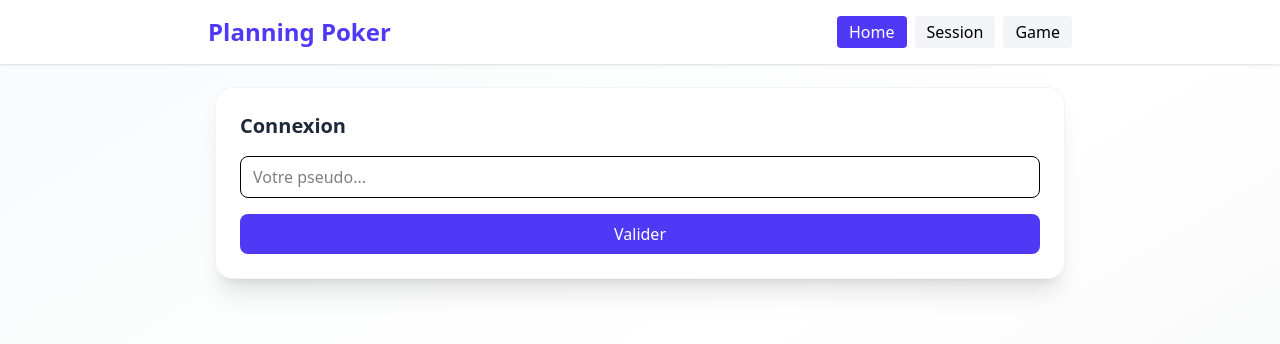
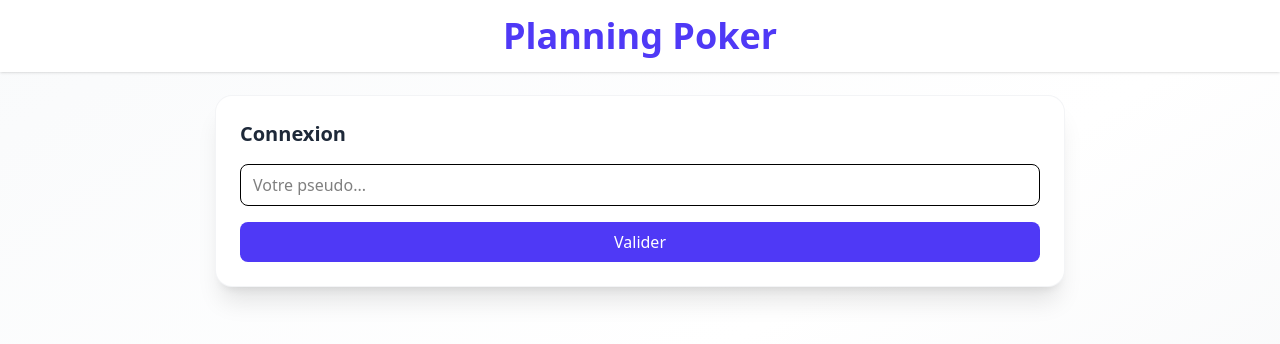
Before and after one commit to AxelDoussoux/Conception-de-projet--Planning-Poker-Doussoux-Berger, a React (Vite) app: page / in a window 1280 px wide. Shown: the top 344 px of the page. Built offline with nearby package versions, Linux system fonts and the light colour scheme; no server answers.

Commit message:
Simplify header layout and update title style

```diff
--- a/src/App.tsx
+++ b/src/App.tsx
@@ -16,13 +16,8 @@ export default function App() {
     <div className="min-h-screen bg-gradient-to-br from-gray-50 via-white to-gray-100">
       {/* Header + Navbar */}
       <header className="bg-white shadow-sm">
-        <div className="max-w-4xl mx-auto px-4 py-4 flex items-center justify-between">
-          <h1 className="text-2xl font-extrabold text-indigo-600">Planning Poker</h1>
-          <nav className="flex gap-2">
-            <button onClick={openHome} className={`px-3 py-1 rounded ${showHome?'bg-indigo-600 text-white':'bg-gray-100'}`}>Home</button>
-            <button onClick={openSession} className={`px-3 py-1 rounded ${showSession?'bg-indigo-600 text-white':'bg-gray-100'}`}>Session</button>
-            <button onClick={openGame} className={`px-3 py-1 rounded ${showGame?'bg-indigo-600 text-white':'bg-gray-100'}`}>Game</button>
-          </nav>
+        <div className="max-w-4xl mx-auto px-4 py-4 flex items-center justify-center">
+          <h1 className="text-4xl font-extrabold text-indigo-600">Planning Poker</h1>
         </div>
       </header>
 
```
